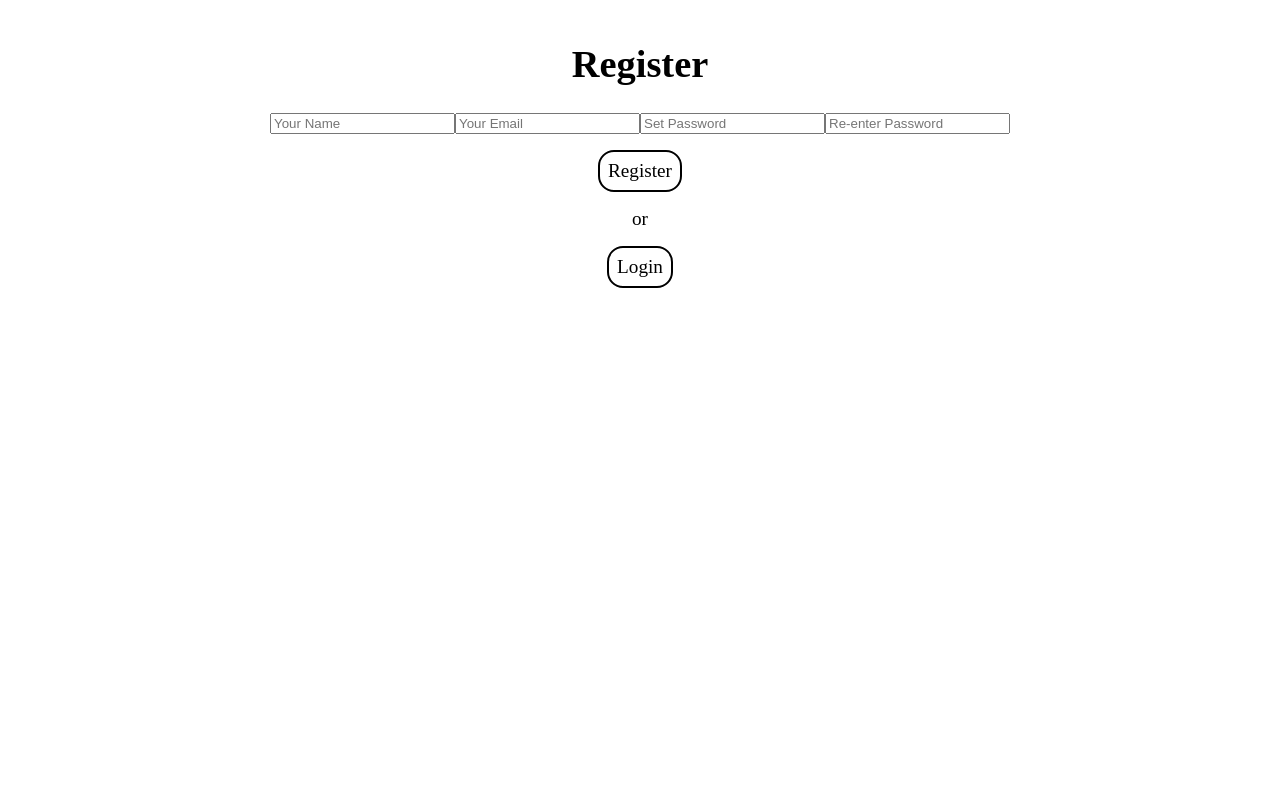
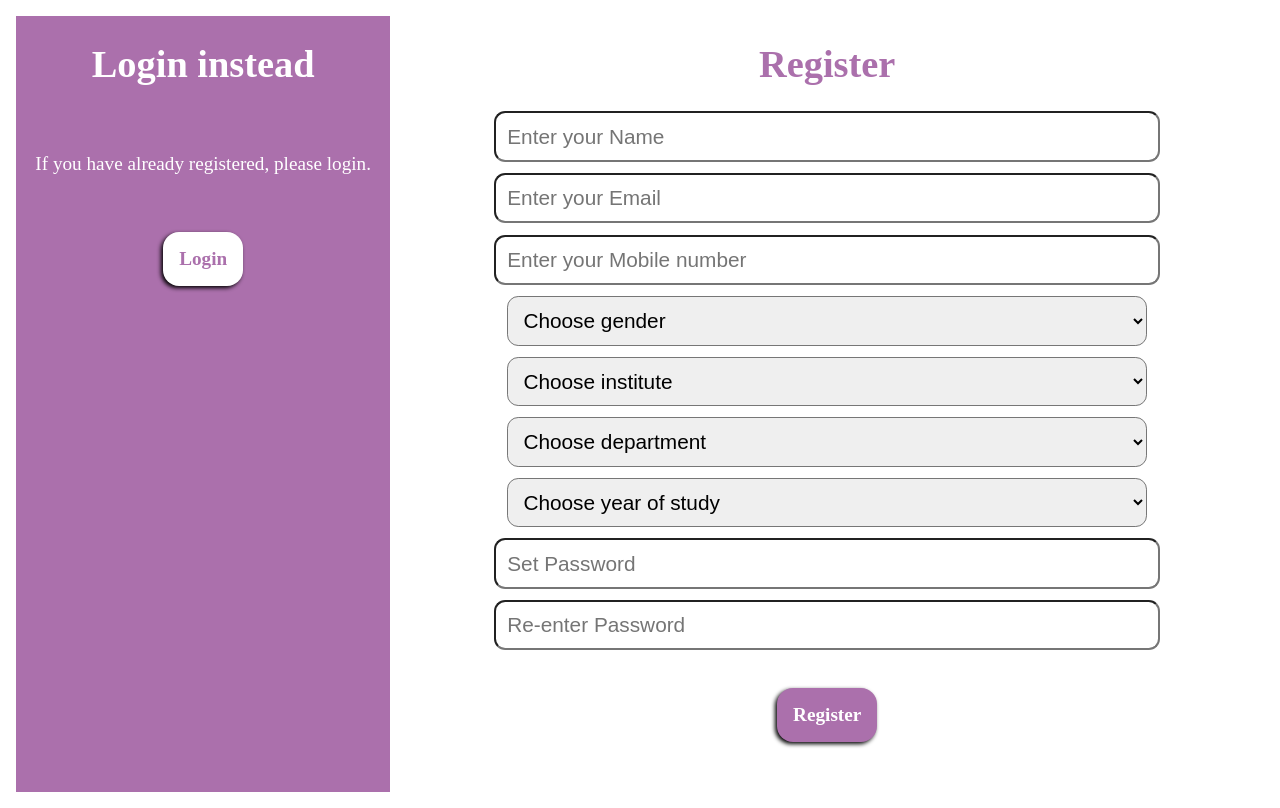
Before and after one commit to mohak300501/sparkproject, a React (Create React App) app in the folder client/: page /#/login in a window 1280 px wide. Both pictures are taken after a click on the element "Register". Built offline with nearby package versions, Linux system fonts and the light colour scheme.

Commit message:
integrate

```diff
--- a/client/src/App.js
+++ b/client/src/App.js
@@ -25,7 +25,7 @@ function App() {
                 <Switch>
                     <Route exact path="/">
                         {
-                            user && user._id ? <Home updateUser={updateUser} /> : <Login updateUser={updateUser} />
+                            user && user._id ? <Home updateUser={updateUser} user={user} /> : <Login updateUser={updateUser} />
                         }
                     </Route>
                     <Route path="/login">
--- a/client/src/components/home.js
+++ b/client/src/components/home.js
@@ -1,10 +1,28 @@
 import React from "react"
 
-const Home = ({ updateUser }) => {
+const Home = ({ updateUser, user }) => {
     return (
         <div className="homepage">
-            <h1>Welcome to SPARK authentication portal.</h1>
-            <div className="button" onClick={() => updateUser({})} >Logout</div>
+            <h1>Welcome, {user.name}!</h1><br/>
+            <div className="button" onClick={() => updateUser({})} >Logout</div><br/>
+            <p className="left ma w-60">
+                <b>Dear SPARK team,</b><br/>
+                I have deployed this app to Heroku - <a href="https://sparkauthproject.herokuapp.com/">https://sparkauthproject.herokuapp.com/</a>.<br/>
+                The code is stored and maintained at GitHub - <a href="https://github.com/mohak300501/sparkproject">https://github.com/mohak300501/sparkproject</a>.
+            </p><br/><br/>
+            <p className="left ma w-60">
+                <b>Other Projects</b><br/>
+                I have contributed to the following projects.
+                <ul>
+                    <li><a href="https://iitr.ac.in/ism21/">ISM 2021</a> (ReactJS + GoogleSheets) - Indian Strings Meeting 2021 to be hosted at IIT Roorkee.</li>
+                    <li><a href="https://www.iitr.ac.in/sanskritclub/">Sanskrit Club | IITR</a> (Basic HTML) - Lead web developer at Sanskrit Club IIT Roorkee.</li>
+                    <li><a href="https://sanskrit-club.herokuapp.com/">Sanskrit Club | IITR</a> (Ruby on Rails) - Revamp of old website.</li>
+                    <li><a href="https://openlibraryportal.herokuapp.com/">OpenLibrary</a> (Flask) - Noble initiative.</li>
+                    <li><a href="https://blooddonation.gigalixirapp.com/">BloodDonation</a> (Phoenix) - Noble initiative.</li>
+                    <li><a href="http://missanfoundation.com/">Missan Foundation</a> (PHP) - Website made for an NGO.</li>
+                    <li><a href="https://sandipkulkarni.com/">Sandip N Kulkarni</a> (WordPress) - Website made for an individual.</li>
+                </ul>
+            </p>
         </div>
     )
 }
--- a/client/src/components/login.js
+++ b/client/src/components/login.js
@@ -42,13 +42,25 @@ const Login = ({ updateUser }) => {
     }
 
     return (
-        <div className="login">
-            <h1>Login</h1>
-            <input type="text" name="email" value={user.email} onChange={handleChange} placeholder="Your Email" />
-            <input type="password" name="password" value={user.password} onChange={handleChange} placeholder="Your Password" />
-            <div className="button" onClick={login}>Login</div>
-            <div>or</div>
-            <div className="button" onClick={() => history.push("/register")}>Register</div>
+        <div className="flex full-height">
+            <div className="flex-70">
+                <h1 className="color-violet">Login</h1><br/>
+                <p className="left ma w-40">
+                    Dear SPARK team, here are my credentials for trial login as below -<br/>
+                    Email - mohak_k@ph.iitr.ac.in<br/>
+                    Password - mohakmonger<br/>
+                </p><br/>
+                <div className="ai-center flex flex-col row-gap-07">
+                    <input type="text" name="email" value={user.email} onChange={handleChange} placeholder="Enter your Email" />
+                    <input type="password" name="password" value={user.password} onChange={handleChange} placeholder="Enter your Password" />
+                </div><br/>
+                <div className="button bg-violet color-white" onClick={login}>Login</div>
+            </div><br/>
+            <div className="flex-30 bg-violet color-white">
+                <h1>Hello students!</h1><br/>
+                <p>If you have not registered yet, please do so.</p><br/>
+                <div className="button bg-white color-violet" onClick={() => history.push("/register")}>Register</div>
+            </div>
         </div>
     )
 }
--- a/client/src/components/register.js
+++ b/client/src/components/register.js
@@ -35,7 +35,7 @@ const Register = () => {
                     .then(res => {
                         res.json().then(data => {
                             alert(data.message)
-                            if (!data.err ) history.push("/login")
+                            if (!data.err) history.push("/login")
                         })
                     })
             } else {
@@ -48,16 +48,53 @@ const Register = () => {
     }
 
     return (
-        <div className="register">
-            {console.log("User", user)}
-            <h1>Register</h1>
-            <input type="text" name="name" value={user.name} placeholder="Your Name" onChange={handleChange} />
-            <input type="text" name="email" value={user.email} placeholder="Your Email" onChange={handleChange} />
-            <input type="password" name="password" value={user.password} placeholder="Set Password" onChange={handleChange} />
-            <input type="password" name="reEnterPassword" value={user.reEnterPassword} placeholder="Re-enter Password" onChange={handleChange} />
-            <div className="button" onClick={register} >Register</div>
-            <div>or</div>
-            <div className="button" onClick={() => history.push("/login")}>Login</div>
+        <div className="flex full-height">
+            <div className="flex-30 bg-violet color-white">
+                <h1>Login instead</h1><br/>
+                <p>If you have already registered, please login.</p><br/>
+                <div className="button bg-white color-violet" onClick={() => history.push("/login")}>Login</div>
+            </div>
+            {/* {console.log("User", user)} */}
+            <div className="flex-70 bg-white color-violet">
+                <h1>Register</h1>
+                <div className="ai-center flex flex-col row-gap-07">
+                    <input type="text" name="name" value={user.name} placeholder="Enter your Name" onChange={handleChange} />
+                    <input type="text" name="email" value={user.email} placeholder="Enter your Email" onChange={handleChange} />
+                    <input type="number" name="phone" value={user.phone} placeholder="Enter your Mobile number" onChange={handleChange} />
+                    <select>
+                        <option default>Choose gender</option>
+                        <option>Male</option>
+                        <option>Female</option>
+                        <option>Other</option>
+                    </select>
+                    <select>
+                        <option default>Choose institute</option>
+                        <option>IITs/IISc</option>
+                        <option>NITs/IISERs/NISER/IIEST/UM-DAECBS</option>
+                        <option>Other institute</option>
+                    </select>
+                    <select>
+                        <option default>Choose department</option>
+                        <option>Architecture</option>
+                        <option>Biotechnology</option>
+                        <option>Chemistry</option>
+                        <option>Computer Science</option>
+                        <option>Electrical</option>
+                        <option>Mechanical &amp; Industrial</option>
+                        <option>Mathematics</option>
+                        <option>Physics</option>
+                    </select>
+                    <select>
+                        <option default>Choose year of study</option>
+                        <option>IInd year</option>
+                        <option>IIIrd year</option>
+                        <option>IV year (only for 5 year courses)</option>
+                    </select>
+                    <input type="password" name="password" value={user.password} placeholder="Set Password" onChange={handleChange} />
+                    <input type="password" name="reEnterPassword" value={user.reEnterPassword} placeholder="Re-enter Password" onChange={handleChange} />
+                </div><br/>
+                <div className="button bg-violet color-white" onClick={register} >Register</div>
+            </div>
         </div>
     )
 }
--- a/client/src/index.css
+++ b/client/src/index.css
@@ -2,11 +2,34 @@ body {
     text-align: center;
 }
 
+input, select {
+    font-size: 1.3rem;
+    width: 40rem;
+    padding: 0.7rem;
+    border-radius: 0.7rem;
+}
+
+.ai-center {align-items: center;}
+.bg-violet {background-color: #ab70ac;}
+.bg-white {background-color: white;}
 .button {
     cursor: pointer;
-    border: 2px solid black;
+    box-shadow: -2px 2px 4px black;
+    font-weight: bold;
     border-radius: 1rem;
-    padding: 0.5rem;
+    padding: 1rem;
     width: fit-content;
     margin: 1rem auto;
 }
+.color-violet {color: #ab70ac;}
+.color-white {color: white;}
+.flex {display: flex;}
+.flex-30 {flex-basis: 30%;}
+.flex-70 {flex-basis: 70%;}
+.flex-col {flex-direction: column;}
+.full-height {height: 97vh;}
+.left {text-align: left;}
+.ma {margin: auto;}
+.row-gap-07 {row-gap: 0.7rem;}
+.w-40 {width: 40%;}
+.w-60 {width: 60%;}
```
